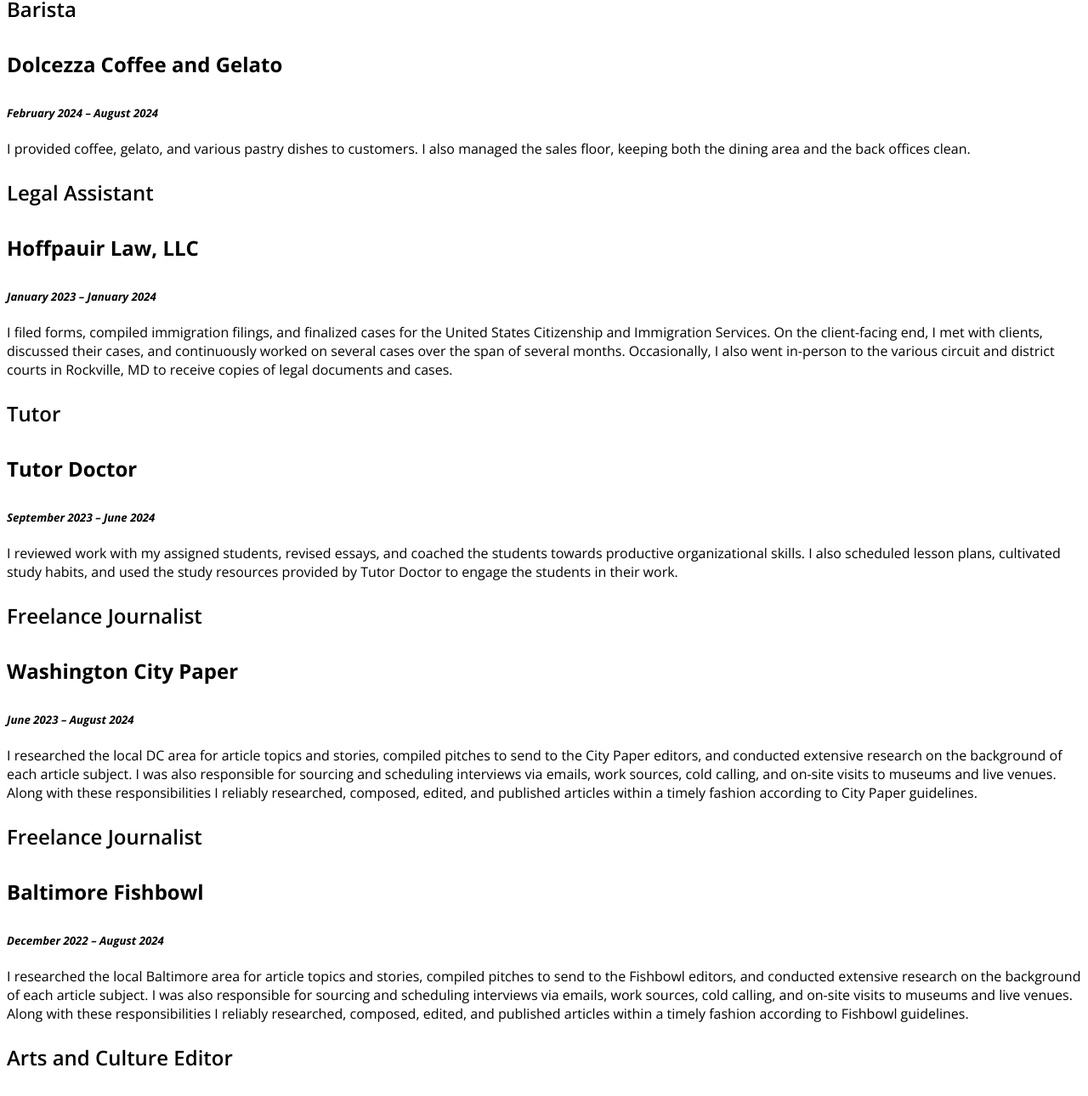
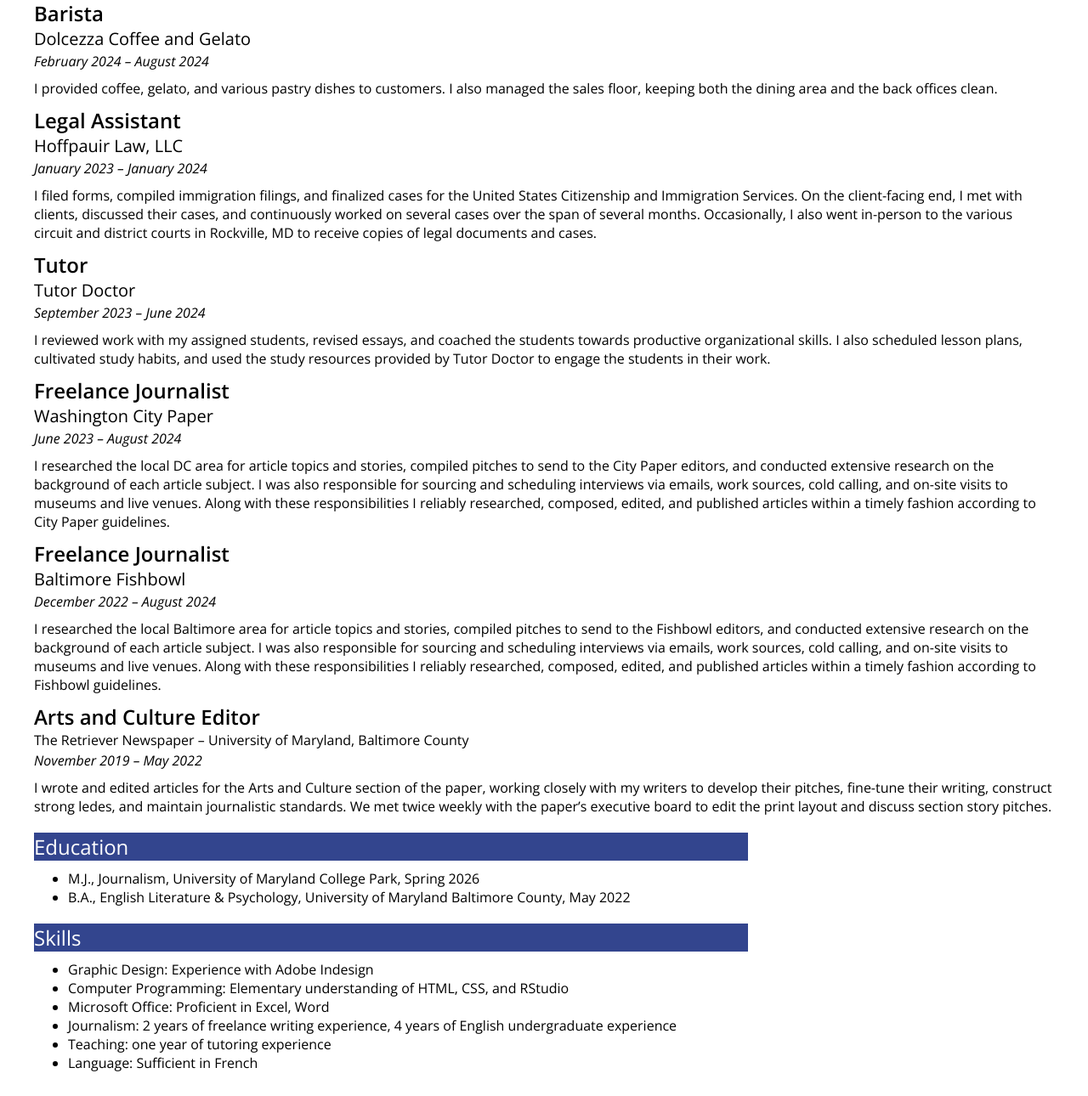
Before and after one commit to Julian-Ford-12/Julian-Ford-Jour652, a plain HTML site: page resume/index.html in a window 1280 px wide. Shown: the part 290-1580 px from the top of the page at 85% size. Drawn offline with nearby package versions, Linux system fonts and the light colour scheme.

Commit message:
Finished module 2

```diff
--- a/resume/index.html
+++ b/resume/index.html
@@ -1,6 +1,6 @@
 <!DOCTYPE html>
 <html lang ="en">
-
+<div id="container">
 <head>
     <title>Julian Ford's Resume</title>
 
@@ -13,11 +13,11 @@
     <!-- I built this myself!-->
     <div id="name">Julian Ford</div>
 
-    <strong>Graduate Student, University of Maryland College Park</strong> <br>
+    <div id="title">Graduate Student, University of Maryland College Park</div> <br>
     <!--
     <img src="c:\Users\metro\OneDrive\Pictures\personal-pics\kearsarge-pic.JPG" alt="Picture of me!" width="300"/>
 -->
-    <ul>
+    <ul class="menu">
       <li>fordj0002@gmail.com</li>
       <li>https://www.linkedin.com/in/julian-ford-b86714240/</li>
       <li>Julian Ford (@JulianFord_) / X</li>
@@ -26,67 +26,67 @@
 
     <div class="sectionheader">Experience</div>
 
-    <h3>Barista</h3>
-    <h4>Dolcezza Coffee and Gelato</h4>
-    <h5>February 2024 – August 2024</h5>
+    <div class="jobtitle">Barista</div>
+    <div class="organization">Dolcezza Coffee and Gelato</div>
+    <div class="date">February 2024 – August 2024</div>
 
-    <p>I provided coffee, gelato, and various pastry dishes to customers. I also managed the sales floor,
+    <p class="description">I provided coffee, gelato, and various pastry dishes to customers. I also managed the sales floor,
     keeping both the dining area and the back offices clean.</p>
 
-    <h3>Legal Assistant</h3>
-    <h4>Hoffpauir Law, LLC</h4>
-    <h5>January 2023 – January 2024</h5>
+    <div class="jobtitle">Legal Assistant</div>
+    <div class="organization">Hoffpauir Law, LLC</div>
+    <div class="date">January 2023 – January 2024</div>
 
-    <p>I filed forms, compiled immigration filings, and finalized cases for the United States Citizenship and Immigration
+    <p class="description">I filed forms, compiled immigration filings, and finalized cases for the United States Citizenship and Immigration
     Services. On the client-facing end, I met with clients, discussed their cases, and continuously worked on
     several cases over the span of several months. Occasionally, I also went in-person to the various
     circuit and district courts in Rockville, MD to receive copies of legal documents and cases. </p>
 
-    <h3>Tutor</h3>
-    <h4>Tutor Doctor</h4>
-    <h5>September 2023 – June 2024</h5>
+    <div class="jobtitle">Tutor</div>
+    <div class="organization">Tutor Doctor</div>
+    <div class="date">September 2023 – June 2024</div>
 
-    <p>I reviewed work with my assigned students, revised essays, and coached the students towards productive organizational
+    <p class="description">I reviewed work with my assigned students, revised essays, and coached the students towards productive organizational
     skills. I also scheduled lesson plans, cultivated study habits, and used the study resources provided by Tutor Doctor
     to engage the students in their work.</p>
 
-    <h3>Freelance Journalist</h3>
-    <h4>Washington City Paper</h4>
-    <h5>June 2023 – August 2024</h5>
+    <div class="jobtitle">Freelance Journalist</div>
+    <div class="organization">Washington City Paper</div>
+    <div class="date">June 2023 – August 2024</div>
 
-    <p>I researched the local DC area for article topics and stories, compiled pitches to send to the City Paper editors,
+    <p class="description">I researched the local DC area for article topics and stories, compiled pitches to send to the City Paper editors,
     and conducted extensive research on the background of each article subject. I was also responsible for sourcing and
     scheduling interviews via emails, work sources, cold calling, and on-site visits to museums and live venues. Along
     with these responsibilities I reliably researched, composed, edited, and published articles within a timely
     fashion according to City Paper guidelines.</p>
 
-    <h3>Freelance Journalist</h3>
-    <h4>Baltimore Fishbowl</h4>
-    <h5>December 2022 – August 2024</h5>
+    <div class="jobtitle">Freelance Journalist</div>
+    <div class="organization">Baltimore Fishbowl</div>
+    <div class="date">December 2022 – August 2024</div>
 
-    <p>I researched the local Baltimore area for article topics and stories, compiled pitches to send to the Fishbowl editors,
+    <p class="description">I researched the local Baltimore area for article topics and stories, compiled pitches to send to the Fishbowl editors,
     and conducted extensive research on the background of each article subject. I was also responsible for sourcing and
     scheduling interviews via emails, work sources, cold calling, and on-site visits to museums and live venues.
     Along with these responsibilities I reliably researched, composed, edited, and published articles within a timely
     fashion according to Fishbowl guidelines.</p>
 
-    <h3>Arts and Culture Editor</h3>
-    <h4>The Retriever Newspaper – University of Maryland, Baltimore County</h4>
-    <h5>November 2019 – May 2022</h5>
+    <div class="jobtitle">Arts and Culture Editor</div>
+    <div class="organiaztion">The Retriever Newspaper – University of Maryland, Baltimore County</div>
+    <div class="date">November 2019 – May 2022</div>
 
-    <p>I wrote and edited articles for the Arts and Culture section of the paper, working closely with my writers to
+    <p class="description">I wrote and edited articles for the Arts and Culture section of the paper, working closely with my writers to
     develop their pitches, fine-tune their writing, construct strong ledes, and maintain journalistic standards. We met
     twice weekly with the paper’s executive board to edit the print layout and discuss section story pitches.</p>
 
 
     <div class="sectionheader">Education</div>
-    <ul>
+    <ul id="degrees">
       <li>M.J., Journalism, University of Maryland College Park, Spring 2026</li>
       <li>B.A., English Literature & Psychology, University of Maryland Baltimore County, May 2022</li>
     </ul>
 
     <div class="sectionheader">Skills</div>
-    <ul>
+    <ul id="do">
       <li>Graphic Design: Experience with Adobe Indesign</li>
       <li>Computer Programming: Elementary understanding of HTML, CSS, and RStudio</li>
       <li>Microsoft Office: Proficient in Excel, Word</li>
@@ -95,5 +95,5 @@
       <li>Language: Sufficient in French</li>
     </ul>
 </body>
-
+</div>
 </html>
--- a/resume/style.css
+++ b/resume/style.css
@@ -4,6 +4,12 @@
     font-size: 1em;
     color:#444
     font-weight:400;
+}
+#container{
+    width:100%;
+    max-width: 1200px;
+    margin: 0px auto;
+    padding-bottom:50px;
 }
 /*change h1 here right? Clarify with professor next class */
 #name {
@@ -12,7 +18,7 @@
     text-align:center;
     color:#33458e;
     border-bottom: 1px solid #33458e;
-    border-bottom-width: 60%;
+    width: 60%;
     min-width: 300px;
     margin:0px auto;
 }
@@ -21,19 +27,49 @@
     text-transform:uppercase;
     font-size:1.5em;
 }
+/*Only three of these in the resume*/
 .sectionheader{
     background-color:#33458e;
     color:white;
     font-size:1.5em;
-    margin
+    margin-top: 20px;
+    margin-bottom: 10px;
+    margin-left: 0px;
+    margin-right: 0px;
+    width: 70%;
+    min-width: 300px;
 }
-h3{
+.jobtitle{
     font-weight:600;
     font-size:1.5em;
 }
-h4{
-    font-size:1.5em;
+.organization{
+    font-size:1.25em;
 }
-h5{
+/*do I need to specify "margin-left: 0px" and "margin-right: 0px" or is that an automatic process? */
+.date{
     font-style: italic;
+    margin-top: 2px;
 }
+.description{
+    margin-top: 10px;
+    margin-bottom: 10px;
+}
+.menu{
+    margin:0px;
+    padding: 0px;
+    display:inline;
+}
+#degrees{
+    margin-top: 5px;
+}
+#do{
+    margin-top: 5px;
+}
+/* Had to double check that text-align was the right command for centering text.*/
+#title{
+    font-weight: 600;
+    text-align: center;
+    margin-top: 20px;
+}
+/*There's mention in the module of a mission statement section to edit. Must have missed that -- check in with prof. Marton.*/
```
